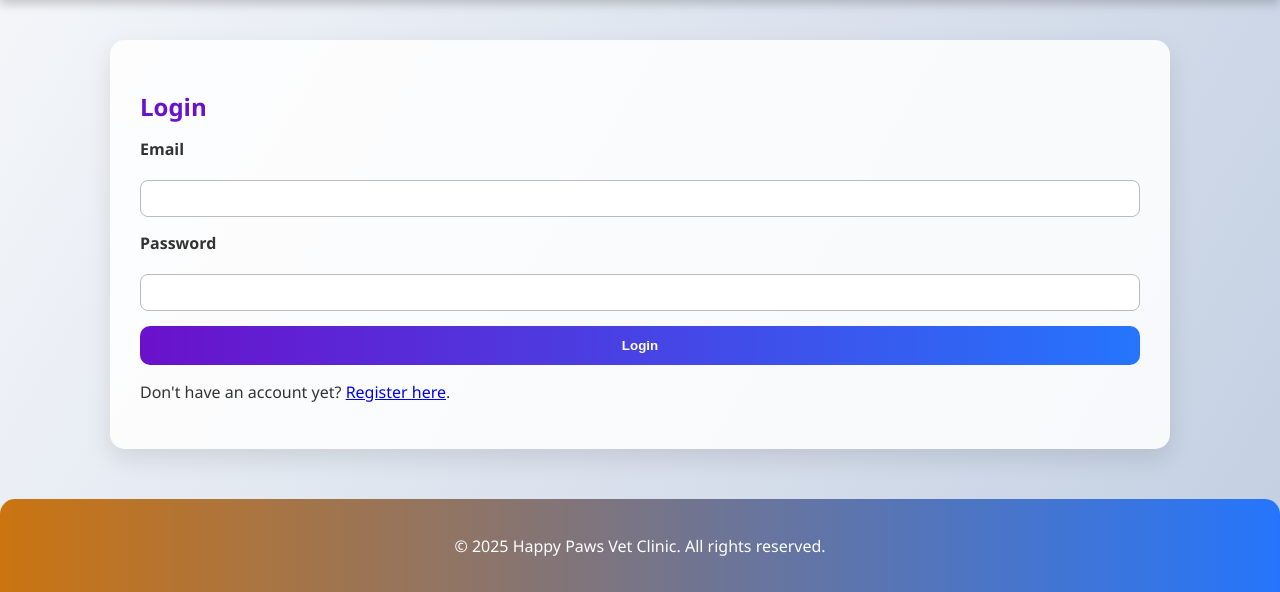
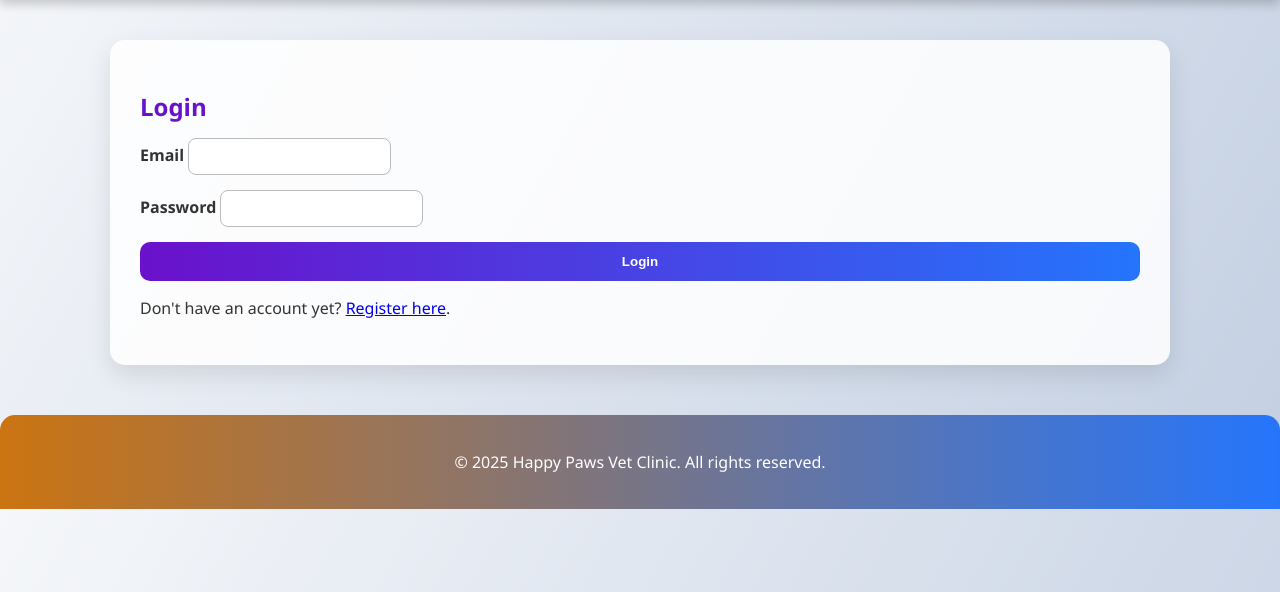
Before and after one commit to DeQuirozJanPaul200408/Happy-Paws-Vet-Clinic, a Flask app: page /login in a window 1280 px wide. Shown: the part 103-695 px from the top of the page. Run offline with Flask 3, Linux system fonts and the light colour scheme.

Commit message:
2nd Commit

```diff
--- a/templates/login.html
+++ b/templates/login.html
@@ -2,16 +2,21 @@
 {% block content %}
 <h2>Login</h2>
 
-<form method="POST">
+<form method="POST" class="w-50 mx-auto">
     {{ form.hidden_tag() }}
-    <label>{{ form.email.label }}</label>
-    {{ form.email(class="form-control") }}
 
-    <label>{{ form.password.label }}</label>
-    {{ form.password(class="form-control") }}
+    <div class="mb-3">
+        <label class="form-label">{{ form.email.label }}</label>
+        {{ form.email(class="form-control") }}
+    </div>
 
-    {{ form.submit(class="btn") }}
+    <div class="mb-3">
+        <label class="form-label">{{ form.password.label }}</label>
+        {{ form.password(class="form-control") }}
+    </div>
+
+    {{ form.submit(class="btn btn-primary") }}
 </form>
 
-<p>Don't have an account yet? <a href="{{ url_for('register') }}">Register here</a>.</p>
+<p class="mt-3 text-center">Don't have an account yet? <a href="{{ url_for('register') }}">Register here</a>.</p>
 {% endblock %}
```
